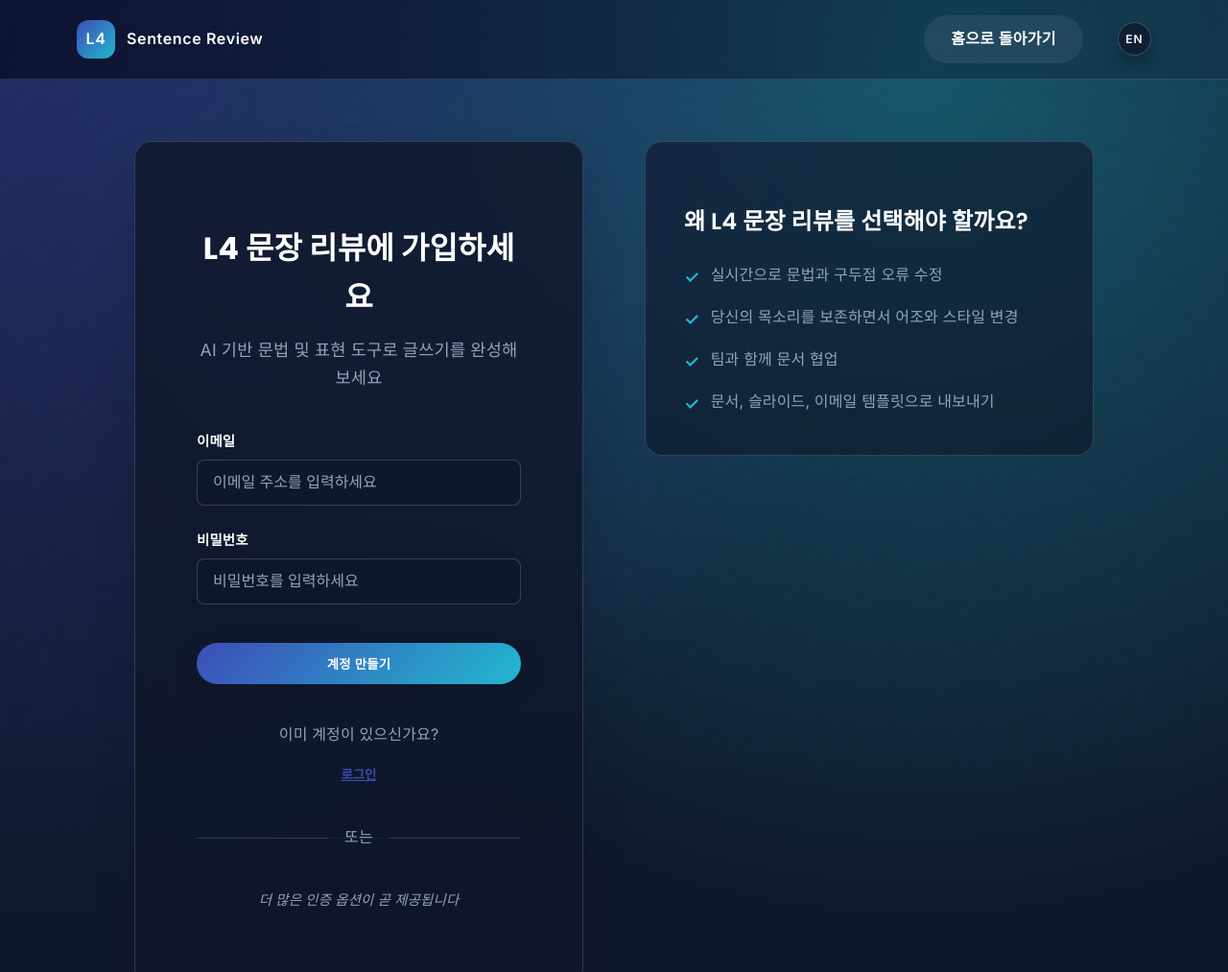
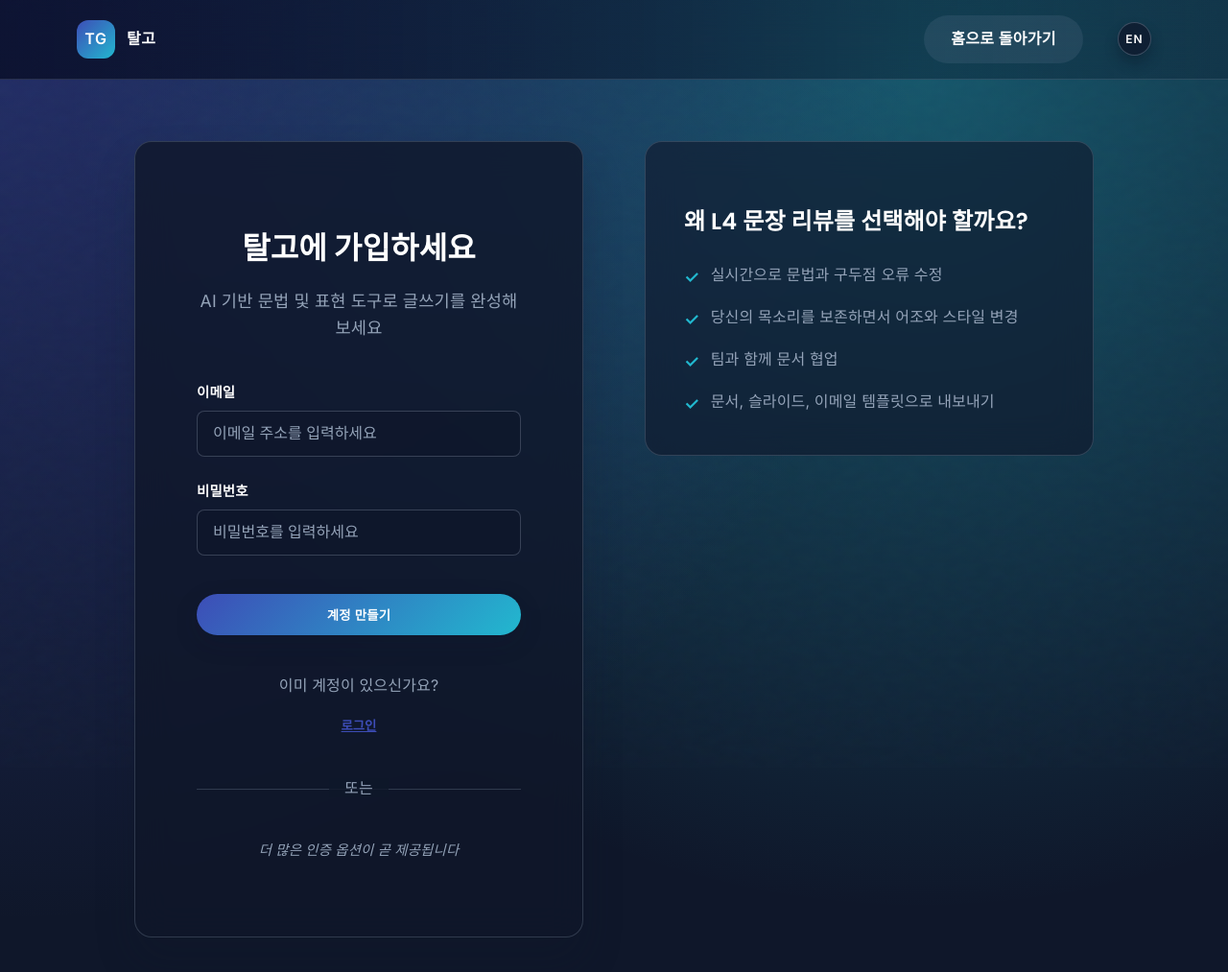
Before and after one commit to eungshin/Talgo, a plain HTML site: page landing-page/auth-ko.html in a window 1280 px wide. Shown: the top 1013 px of the page at 96% size. Drawn offline with nearby package versions, Linux system fonts and the light colour scheme.

Commit message:
last update
last

```diff
--- a/landing-page/auth-ko.html
+++ b/landing-page/auth-ko.html
@@ -17,9 +17,9 @@
 
   <header class="site-header">
     <div class="container nav-container">
-      <a class="brand" href="index-ko.html" aria-label="L4 문장 리뷰">
-        <span class="brand-mark" aria-hidden="true">L4</span>
-        <span class="brand-type">Sentence Review</span>
+      <a class="brand" href="index-ko.html" aria-label="TG 탈고">
+        <span class="brand-mark" aria-hidden="true">TG</span>
+        <span class="brand-type">탈고</span>
       </a>
       <div class="language-switch">
         <a class="btn-language" href="auth.html" lang="en" aria-label="View site in English">
@@ -37,7 +37,7 @@
     <div class="container auth-container">
       <div class="auth-card">
         <div class="auth-header">
-          <h1 id="auth-title">L4 문장 리뷰에 가입하세요</h1>
+          <h1 id="auth-title">탈고에 가입하세요</h1>
           <p id="auth-subtitle">AI 기반 문법 및 표현 도구로 글쓰기를 완성해 보세요</p>
         </div>
 
```
Also changed, not shown: landing-page/dashboard.html (+2 -2 lines).
